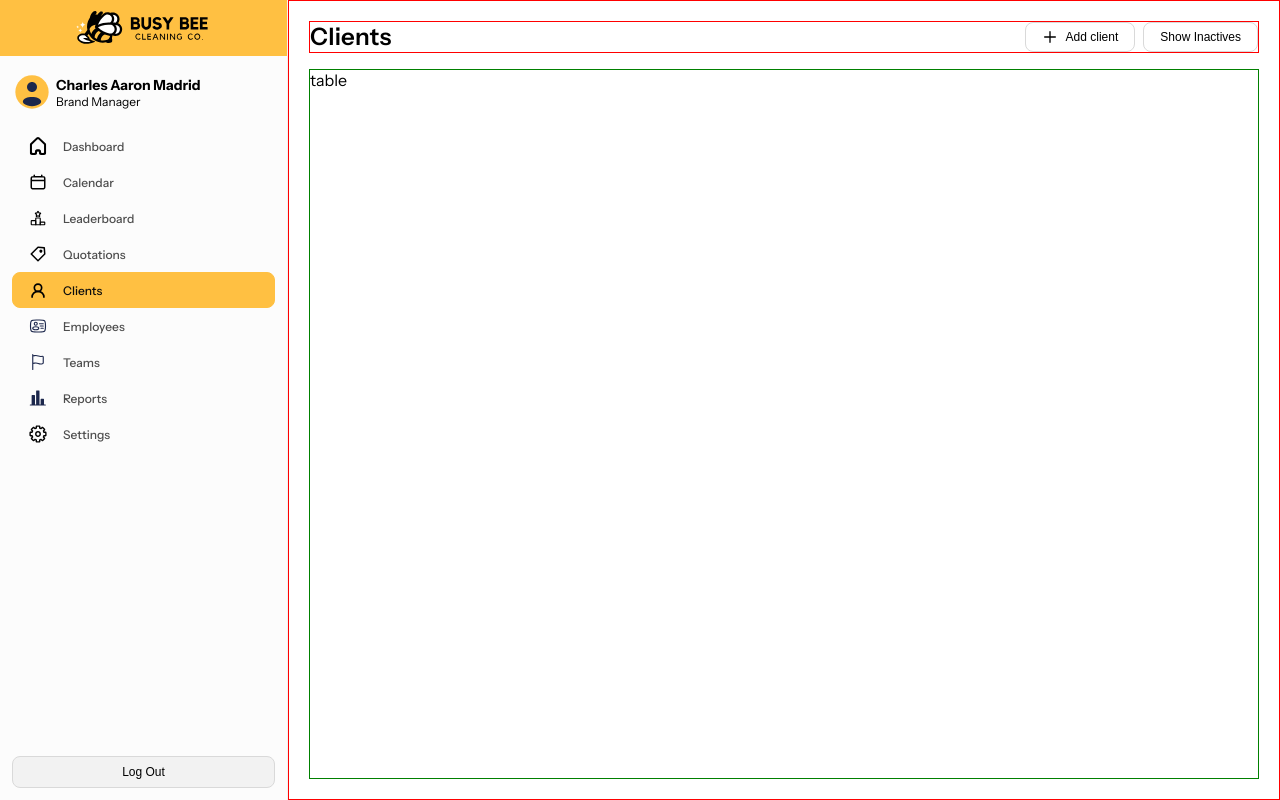
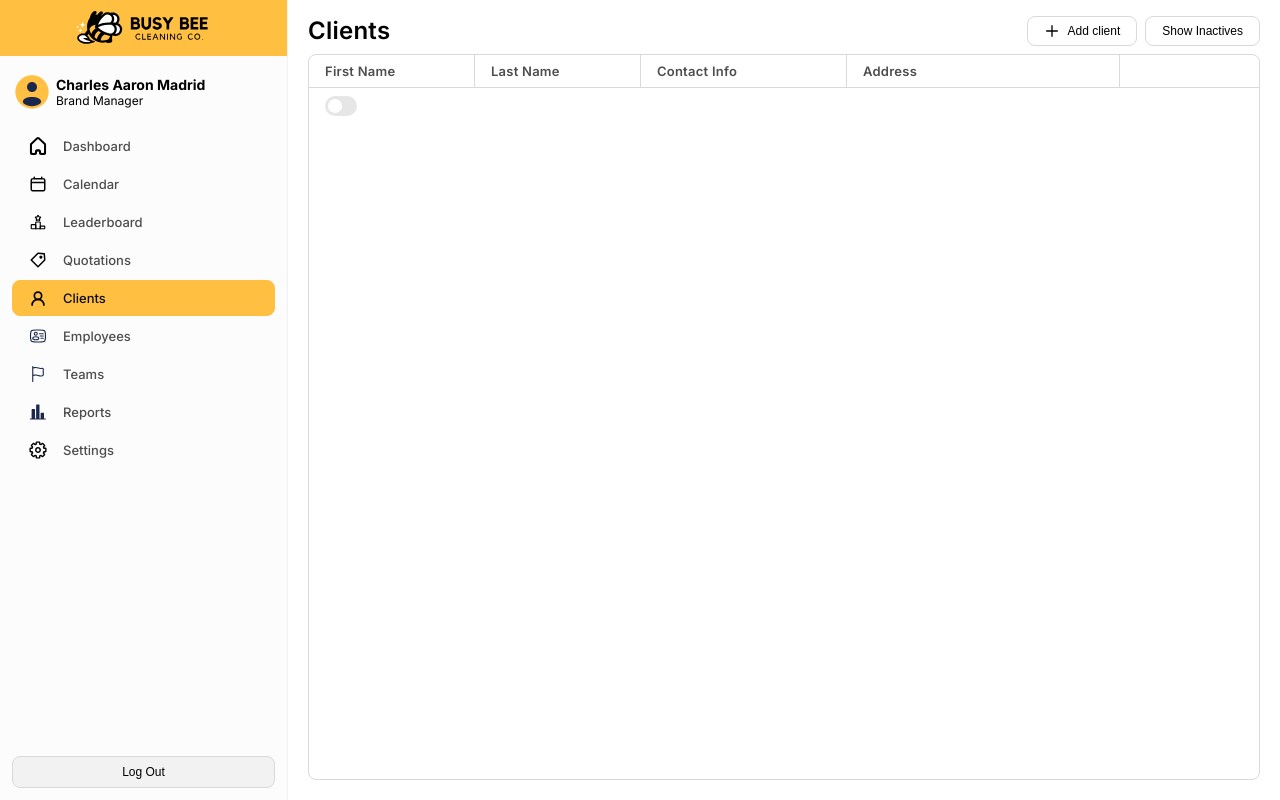
Before and after one commit to marlonsvillarama/bbcleaningco, a SvelteKit app: page /clients in a window 1280 px wide. Built offline with nearby package versions, Linux system fonts and the light colour scheme.

Commit message:
20250628

```diff
--- a/package.json
+++ b/package.json
@@ -15,8 +15,5 @@
 		"@sveltejs/vite-plugin-svelte": "^5.0.0",
 		"svelte": "^5.0.0",
 		"vite": "^6.2.6"
-	},
-	"dependencies": {
-		"firebase": "^11.9.1"
 	}
 }
--- a/src/components/DataTable.svelte
+++ b/src/components/DataTable.svelte
@@ -1,11 +1,118 @@
-<script></script>
+<script>
+    import InputSwitch from "./InputSwitch.svelte";
+
+    let data = {
+        cols: [
+            {
+                label: 'First Name',
+                id: 'fn',
+                width: '12'
+            },
+            {
+                label: 'Last Name',
+                id: 'ln',
+                width: '12'
+            },
+            {
+                label: 'Contact Info',
+                id: 'ci',
+                width: '15'
+            },
+            {
+                label: 'Address',
+                id: 'ad',
+                width: '20'
+            },
+            {
+                label: '',
+            }
+        ],
+        rows: [
+            {
+
+            }
+        ]
+    };
+</script>
 
 <div class="table">
-    table
+    <div class="headers">
+        {#each data.cols as col}
+        <div class="cell header" style="width: {col.width || '10'}rem">{col.label}</div>
+        {/each}
+        <!-- <div class="cell header">Last Name</div>
+        <div class="cell header">Contact Info</div>
+        <div class="cell header">Address</div>
+        <div class="cell header"></div> -->
+    </div>
+    <div class="rows">
+        <div class="row">
+            <div class="cell">
+                <InputSwitch />
+            </div>
+            <div class="cell"></div>
+            <div class="cell"></div>
+            <div class="cell"></div>
+            <div class="cell"></div>
+        </div>
+    </div>
 </div>
+
+<!-- <table class="table">
+    <thead>
+        <tr>
+            <th>First Name</th>
+            <th>Last Name</th>
+            <th>Contact Info</th>
+            <th>Address</th>
+            <th></th>
+        </tr>
+    </thead>
+    <tbody>
+        <tr>
+            <td>marlon</td>
+            <td>villarama</td>
+            <td>1234567890</td>
+            <td></td>
+            <td></td>
+        </tr>
+    </tbody>
+    <tfoot></tfoot>
+</table> -->
 
 <style>
     .table {
+        border: 1px solid var(--color-border);
+        border-collapse: collapse;
         border-radius: var(--radius);
+        height: 100%;
+        width: 100%;
+    }
+    .header, .cell {
+        /* border-bottom: 1px solid var(--color-border); */
+        color: var(--color-text-muted);
+        /* display: inline-block; */
+        font-size: var(--fs-xs);
+        /* height: 1.5rem; */
+        letter-spacing: 0.25px;
+        /* line-height: 2rem; */
+        /* min-width: 10rem; */
+        padding: 0.5rem 1rem;
+        /* width: 15rem; */
+        text-align: left;
+        /* border: 1px solid red; */
+    }
+    .header {
+        font-weight: 600;
+    }
+    .header:not(:last-child) {
+        border-right: 1px solid var(--color-border);
+    }
+    .headers {
+        border-bottom: 1px solid var(--color-border);
+        display: flex;
+        flex-direction: row;
+        gap: 0;
+        align-items: center;
     }
 </style>
--- /dev/null
+++ b/src/components/InputSwitch.svelte
@@ -0,0 +1,74 @@
+<script>
+    let active = $state(true);
+    let title = active === true ? 'Inactivate' : 'Activate';
+</script>
+
+<div class="checkbox-wrapper-2">
+    <input type="checkbox" class="sc-gJwTLC ikxBAC" {title} on:change={() => active = !active}>
+</div>
+
+<style>
+.checkbox-wrapper-2 .ikxBAC {
+    appearance: none;
+    background-color: var(--color-bg-dark);
+    border-radius: 72px;
+    border-style: none;
+    flex-shrink: 0;
+    height: 20px;
+    margin: 0;
+    position: relative;
+    width: 2rem;
+}
+
+.checkbox-wrapper-2 .ikxBAC::before {
+    bottom: -6px;
+    content: "";
+    left: -6px;
+    position: absolute;
+    right: -6px;
+    top: -6px;
+}
+
+.checkbox-wrapper-2 .ikxBAC,
+.checkbox-wrapper-2 .ikxBAC::after {
+    transition: all 100ms ease-out;
+}
+
+.checkbox-wrapper-2 .ikxBAC::after {
+    background-color: #fff;
+    border-radius: 50%;
+    content: "";
+    height: 14px;
+    left: 3px;
+    position: absolute;
+    top: 3px;
+    width: 14px;
+}
+
+.checkbox-wrapper-2 input[type=checkbox] {
+    cursor: default;
+}
+
+.checkbox-wrapper-2 .ikxBAC:hover {
+    cursor: pointer;
+    /* background-color: #c9cbcd;
+    transition-duration: 0s; */
+}
+
+.checkbox-wrapper-2 .ikxBAC:checked {
+    background-color: var(--color-accent); /* #6e79d6; */
+}
+
+.checkbox-wrapper-2 .ikxBAC:checked::after {
+    background-color: #fff;
+    left: 15px;
+}
+
+.checkbox-wrapper-2 :focus:not(.focus-visible) {
+    outline: 0;
+}
+
+/* .checkbox-wrapper-2 .ikxBAC:checked:hover {
+    background-color: #535db3;
+} */
+</style>
--- a/src/components/NavLink.svelte
+++ b/src/components/NavLink.svelte
@@ -43,6 +43,10 @@
         font-weight: 500;
         gap: 1rem;
         padding: 0.5rem 1rem;
+        transition: all 150ms ease-in-out;
+    }
+    a:not(:last-of-type) {
+        margin-bottom: 0.125rem;
     }
     a.active {
         background-color: var(--color-accent);
@@ -56,6 +60,6 @@
         height: 1.125rem;
     }
     span {
-        font-size: var(--fs-2xs);
+        font-size: clamp(var(--fs-2xs), 3vw,var(--fs-xs));
     }
 </style>
--- a/src/css/page.css
+++ b/src/css/page.css
@@ -1,14 +1,14 @@
 .page {
     display: flex;
     flex-direction: column;
-    gap: 1rem;
-    padding: 1.25rem 1.25rem 1.25rem;
-    border: 1px solid red;
+    gap: 0.5rem;
+    padding: 1rem 1.25rem 1.25rem;
+    /* border: 1px solid red; */
     height: 100vh;
 }
 .page-header {
     align-items: center;
-    border: 1px solid red;
+    /* border: 1px solid red; */
     display: flex;
     flex: 0 0 auto;
     flex-direction: row;
@@ -27,6 +27,6 @@
 }
 .page-contents {
     flex: 1 1 auto;
-    border: 1px solid green;
+    /* border: 1px solid green; */
     overflow-y: auto;
 }
--- a/src/css/root.css
+++ b/src/css/root.css
@@ -1,6 +1,9 @@
-@import url('https://fonts.googleapis.com/css2?family=Instrument+Sans:ital,wght@0,400..700;1,400..700&display=swap');
+/* @import url('https://fonts.googleapis.com/css2?family=Instrument+Sans:ital,wght@0,400..700;1,400..700&display=swap'); */
+@import url('https://fonts.googleapis.com/css2?family=Inter:ital,opsz,wght@0,14..32,100..900;1,14..32,100..900&display=swap');
 
 :root {
+    --col: 10rem;
+
     --color-accent-dark: hsl(35, 96%, 47%);
     --color-accent: hsl(40, 100%, 63%);
 
@@ -16,7 +19,7 @@
     --color-text-muted: hsl(0, 0%, 30%); /* oklch(42%, 0%, 89.876%) */
     --color-text-lite: hsl(0, 0%, 50%); /* oklch(42%, 0%, 89.876%) */
 
-    --font: 'Instrument Sans', system-ui, -apple-system, BlinkMacSystemFont, 'Segoe UI', Roboto, Oxygen, Ubuntu, Cantarell, 'Open Sans', 'Helvetica Neue', sans-serif;
+    --font: 'Inter', system-ui, -apple-system, BlinkMacSystemFont, 'Segoe UI', Roboto, Oxygen, Ubuntu, Cantarell, 'Open Sans', 'Helvetica Neue', sans-serif;
     --font-size: 16px;
 
     --fs-4xs: 0.625rem;
@@ -34,4 +37,11 @@
     --radius: 0.5rem;
 
     --shadow: 0px 2px 2px hsla(0, 0%, 0%, 0.07), 0px 4px 4px hsla(0, 0%, 0%, 0.15);
+
+    --width-xxl: 80rem;
+    --width-xl: 64rem;
+    --width-lg: 60rem;
+    --width-md: 48rem;
+    --width-sm: 40rem;
+    --width-xs: 24rem;
 }
```
Also changed, not shown: firestore.indexes.json (deleted, +0 -26 lines), src/components/ClientActions.svelte (added, +9 -0 lines), firebase.json (deleted), 2 other files (tests, documents, lock files or other folders).
